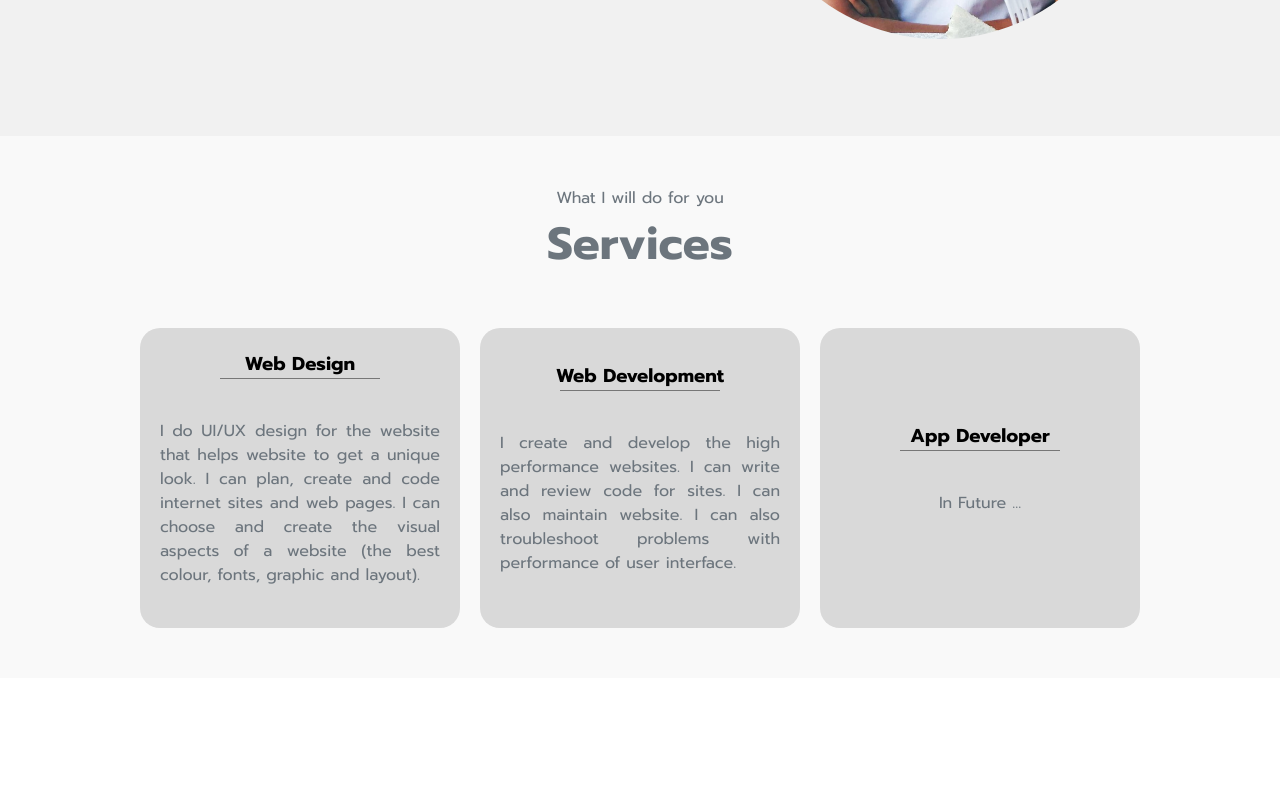
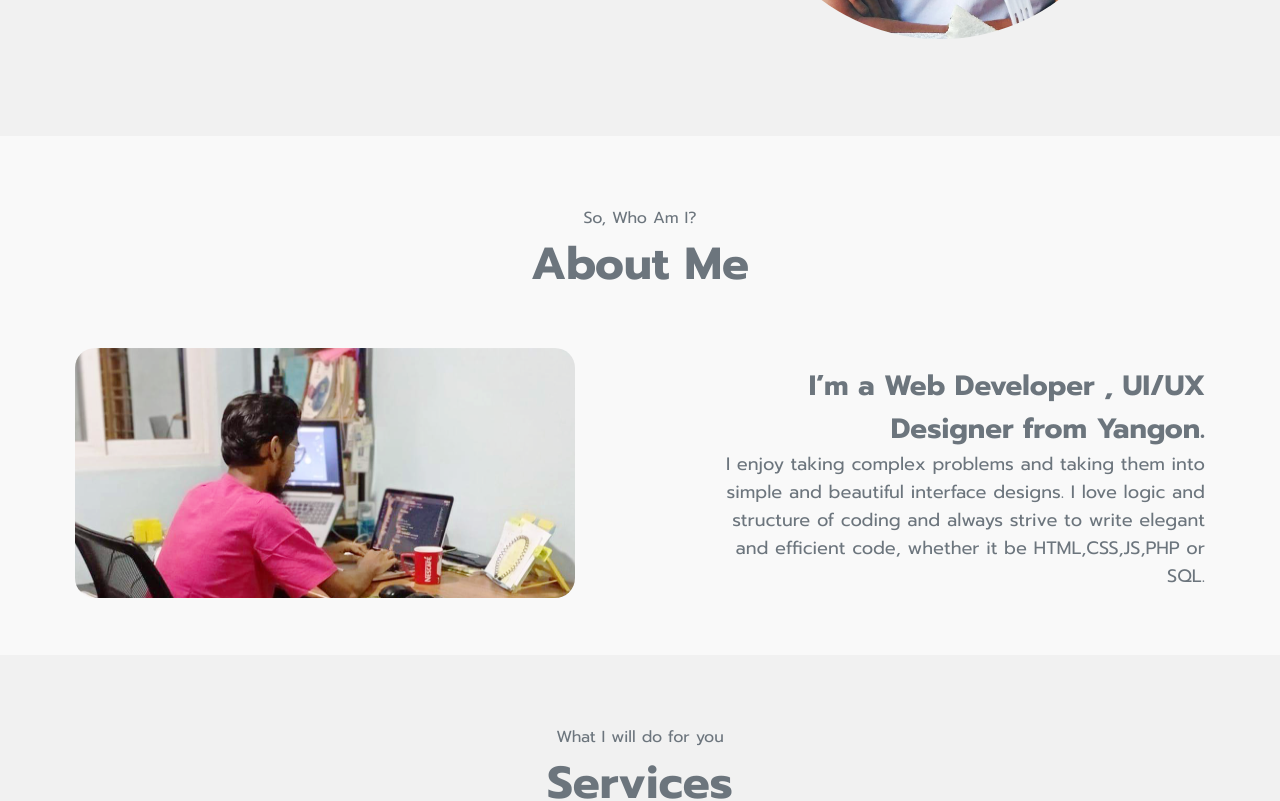
Before and after one commit to KyawLwinSoe27/personal_portfolio_website, a React (Create React App) app: page / in a window 1280 px wide. Shown: the part 520-1321 px from the top of the page. Before the commit the page ends 1198 px from the top, so only its background shows below. Built offline with nearby package versions, Linux system fonts and the light colour scheme.

Commit message:
about_section

```diff
--- a/src/App.jsx
+++ b/src/App.jsx
@@ -3,12 +3,14 @@ import "./index.css";
 import Navbar from './components/Navbar/Navbar'
 import Hero from './components/Hero/Hero';
 import Services from './components/Services/Services';
+import About from './components/About/About';
 
 const App = () => {
   return (
    <div>
     <Navbar />
     <Hero />
+    <About />
     <Services />
    </div>
   )
--- /dev/null
+++ b/src/components/About/About.jsx
@@ -0,0 +1,32 @@
+import React from 'react';
+import "./about.css";
+import AboutMe from '../../assets/me-about.png';
+
+const About = () => {
+    return (
+        <div className='about_section' id='about'>
+            <div className='heading-text'>
+                <p>So, Who Am I?</p>
+                <h2 className='service_text'>About Me</h2>
+            </div>
+
+            <div className='about_page'>
+                <div className='about-img'>
+                    <img src={AboutMe}></img>
+                </div>
+                <div className='about-text'>
+                    <h4>I’m a Web Developer , UI/UX Designer from Yangon.</h4>
+                    <p>I enjoy taking complex problems and taking them into
+                    simple and beautiful interface designs. I love logic and
+                    structure of coding and always strive to write elegant and
+                    efficient code, whether it be HTML,CSS,JS,PHP or SQL.</p>
+
+                </div>
+            </div>
+
+
+        </div>
+    )
+}
+
+export default About
--- /dev/null
+++ b/src/components/About/about.css
@@ -0,0 +1,35 @@
+.about_section{
+    background-color: var(--evenpage-color);
+    padding: 50px 0;
+}
+.heading-text{
+    margin-top: 20px;
+    display: flex;
+    flex-direction: column;
+    align-items: center;
+}
+.about-img img{
+    width: 500px;
+    height: 250px;
+    border-radius: 20px;
+}
+.about_page{
+    display: flex;
+    justify-content: space-around;
+    align-items: center;
+    margin-top: 50px;
+}
+.about-text{
+    width: 480px;
+}
+.about-text h4 , .about-text p {
+    text-align: right;
+}
+.about-text h4  {
+    font-size: 28px;
+    color: var(--secondary-color);
+}
+.about-text p{
+    font-size: 18px;
+    color: var(--secondary-color);
+}
--- a/src/components/Navbar/Navbar.jsx
+++ b/src/components/Navbar/Navbar.jsx
@@ -8,9 +8,9 @@ const Navbar = () => {
         <div className='nav'>
             <ul className='nav-items'>
                 <li className='nav-item active'><a href=''>Home</a></li>
-                <li className='nav-item'><a href=''>About</a></li>
+                <li className='nav-item'><a href='#about'>About</a></li>
                 <li className='nav-item'><a href=''>Projects</a></li>
-                <li className='nav-item'><a href=''>Servives</a></li>
+                <li className='nav-item'><a href='#service'>Servives</a></li>
             </ul>
             <div className='contact-btn'>
                 <a>Contact</a>
--- a/src/components/Services/Services.jsx
+++ b/src/components/Services/Services.jsx
@@ -3,7 +3,7 @@ import "./services.css";
 
 const Services = () => {
   return (
-    <div className='service_section'>
+    <div className='service_section' id='service'>
         <div className='heading-text'>
             <p>What I will do for you</p>
             <h2 className='service_text'>Services</h2>
--- a/src/components/Services/services.css
+++ b/src/components/Services/services.css
@@ -1,6 +1,6 @@
 .service_section{
     padding:50px 0;
-    background-color: var(--evenpage-color);
+    background-color: var(--oddpage-color);
     width: 100%;
 
 }
```
